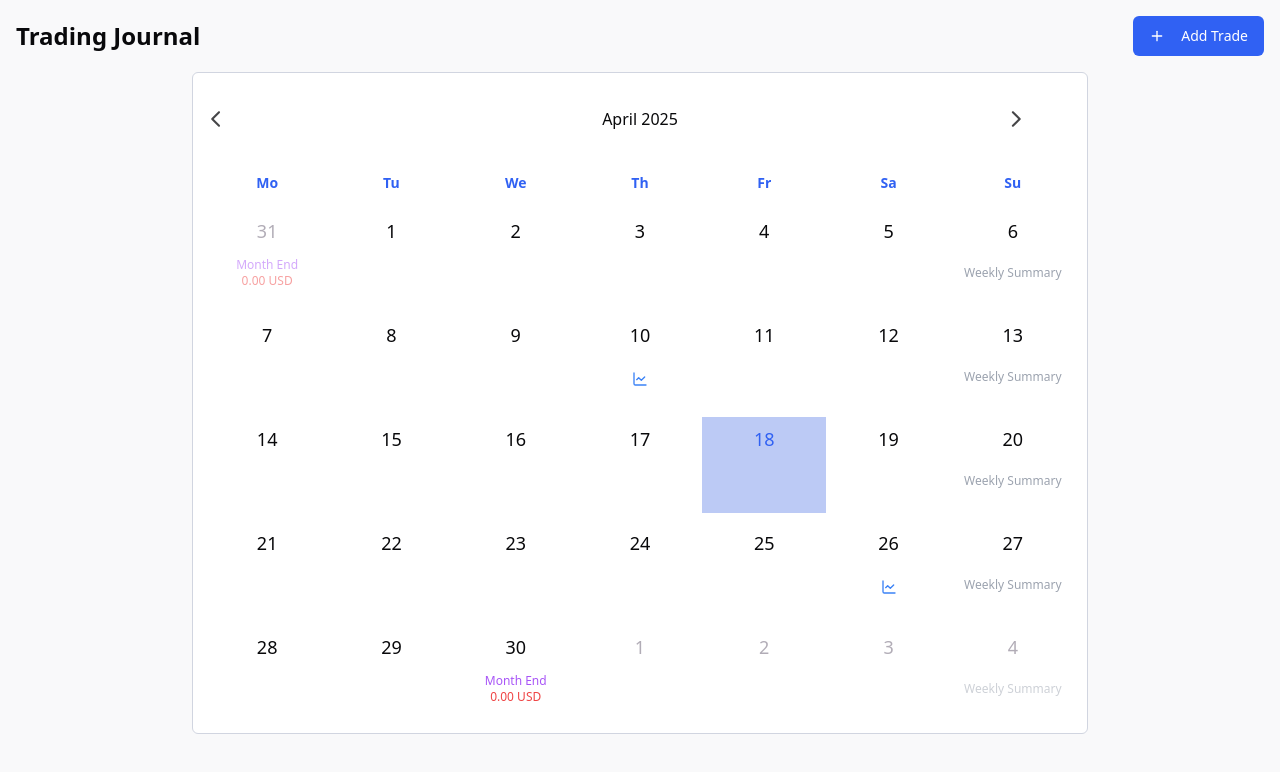
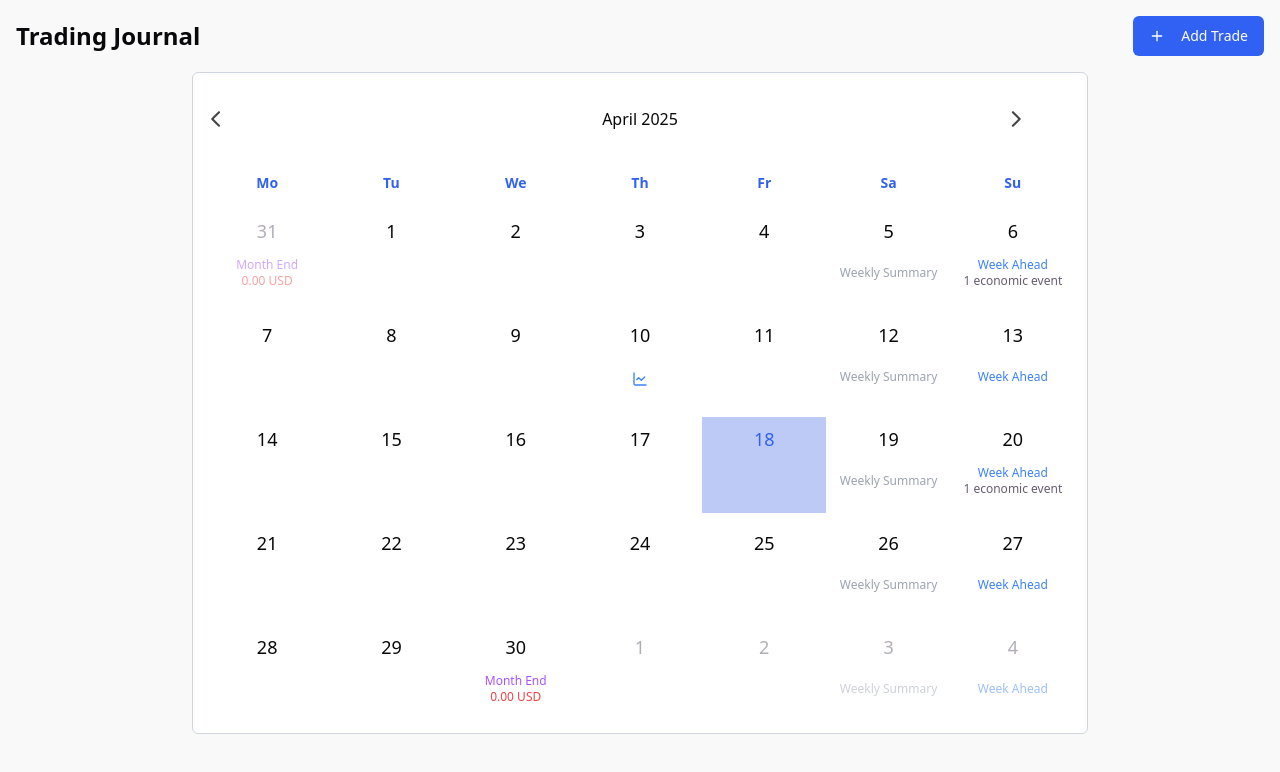
Before and after one commit to NyoYoungboy/risk-reward-reflector, a React (Vite) app: page / in a window 1280 px wide. Shown: the top 772 px of the page. Built offline with nearby package versions, Linux system fonts and the light colour scheme.

Commit message:
Fix: Weekly summary on Saturday
- Changed the weekly summary to display on Saturday.
- Added a summary of important macro economic data for the coming week on Sunday.

```diff
--- a/src/components/TradeCalendar.tsx
+++ b/src/components/TradeCalendar.tsx
@@ -1,7 +1,6 @@
-
 import React, { useState } from "react";
 import { Calendar } from "@/components/ui/calendar";
-import { format, startOfMonth, endOfMonth, isSunday, isLastDayOfMonth, startOfWeek, endOfWeek } from "date-fns";
+import { format, startOfMonth, endOfMonth, isSaturday, isSunday, isLastDayOfMonth, startOfWeek, endOfWeek, addDays, addWeeks } from "date-fns";
 import type { EconomicEvents } from "@/types/economic";
 import type { DailyTrades, Trade } from "@/types/trade";
 import { useToast } from "@/hooks/use-toast";
@@ -81,9 +80,9 @@ export function TradeCalendar({ trades, onAddTrade, onDeleteTrade, economicEvent
       return;
     }
 
-    if (isSunday(date)) {
+    if (isSaturday(date)) {
       const weekStart = startOfWeek(date, { weekStartsOn: 1 });
-      const weekEnd = endOfWeek(date, { weekStartsOn: 1 });
+      const weekEnd = date;
       let weeklyPnL = 0;
       let currency = "USD";
 
@@ -110,6 +109,23 @@ export function TradeCalendar({ trades, onAddTrade, onDeleteTrade, economicEvent
 
       setSelectedDate(date);
       setIsWeeklyReflectionOpen(true);
+      return;
+    }
+
+    if (isSunday(date)) {
+      const nextWeekStart = date;
+      const nextWeekEnd = addDays(date, 6);
+      let upcomingEvents = [];
+
+      for (let d = new Date(nextWeekStart); d <= nextWeekEnd; d.setDate(d.getDate() + 1)) {
+        const dateStr = format(d, "yyyy-MM-dd");
+        if (economicEvents[dateStr]) {
+          upcomingEvents = [...upcomingEvents, ...economicEvents[dateStr]];
+        }
+      }
+
+      setSelectedDate(date);
+      setIsDailyRecapOpen(true);
       return;
     }
 
@@ -199,7 +215,7 @@ export function TradeCalendar({ trades, onAddTrade, onDeleteTrade, economicEvent
       );
     }
 
-    if (isSunday(day)) {
+    if (isSaturday(day)) {
       const weekReflection = weeklyReflections.find(
         (r) => r.weekEndDate === dateStr
       );
@@ -210,7 +226,7 @@ export function TradeCalendar({ trades, onAddTrade, onDeleteTrade, economicEvent
         return hasReflection ? (
           <div className="w-full h-full flex flex-col items-center justify-center">
             <div className="text-xs font-medium text-violet-500">
-              Week Reflection Saved
+              Week Summary Saved
             </div>
             {weekReflection && (
               <div className="text-xs font-medium">
@@ -226,6 +242,32 @@ export function TradeCalendar({ trades, onAddTrade, onDeleteTrade, economicEvent
           </div>
         );
       }
+    }
+
+    if (isSunday(day)) {
+      const nextWeekStart = day;
+      const nextWeekEnd = addDays(day, 6);
+      let upcomingEventsCount = 0;
+
+      for (let d = new Date(nextWeekStart); d <= nextWeekEnd; d.setDate(d.getDate() + 1)) {
+        const nextDateStr = format(d, "yyyy-MM-dd");
+        if (economicEvents[nextDateStr]) {
+          upcomingEventsCount += economicEvents[nextDateStr].length;
+        }
+      }
+
+      return (
+        <div className="w-full h-full flex flex-col items-center justify-center">
+          <div className="text-xs font-medium text-blue-500">
+            Week Ahead
+          </div>
+          {upcomingEventsCount > 0 && (
+            <div className="text-xs text-muted-foreground">
+              {upcomingEventsCount} economic event{upcomingEventsCount > 1 ? 's' : ''}
+            </div>
+          )}
+        </div>
+      );
     }
 
     if (dayTrades.length === 0 && dayEvents.length === 0) return null;
```
